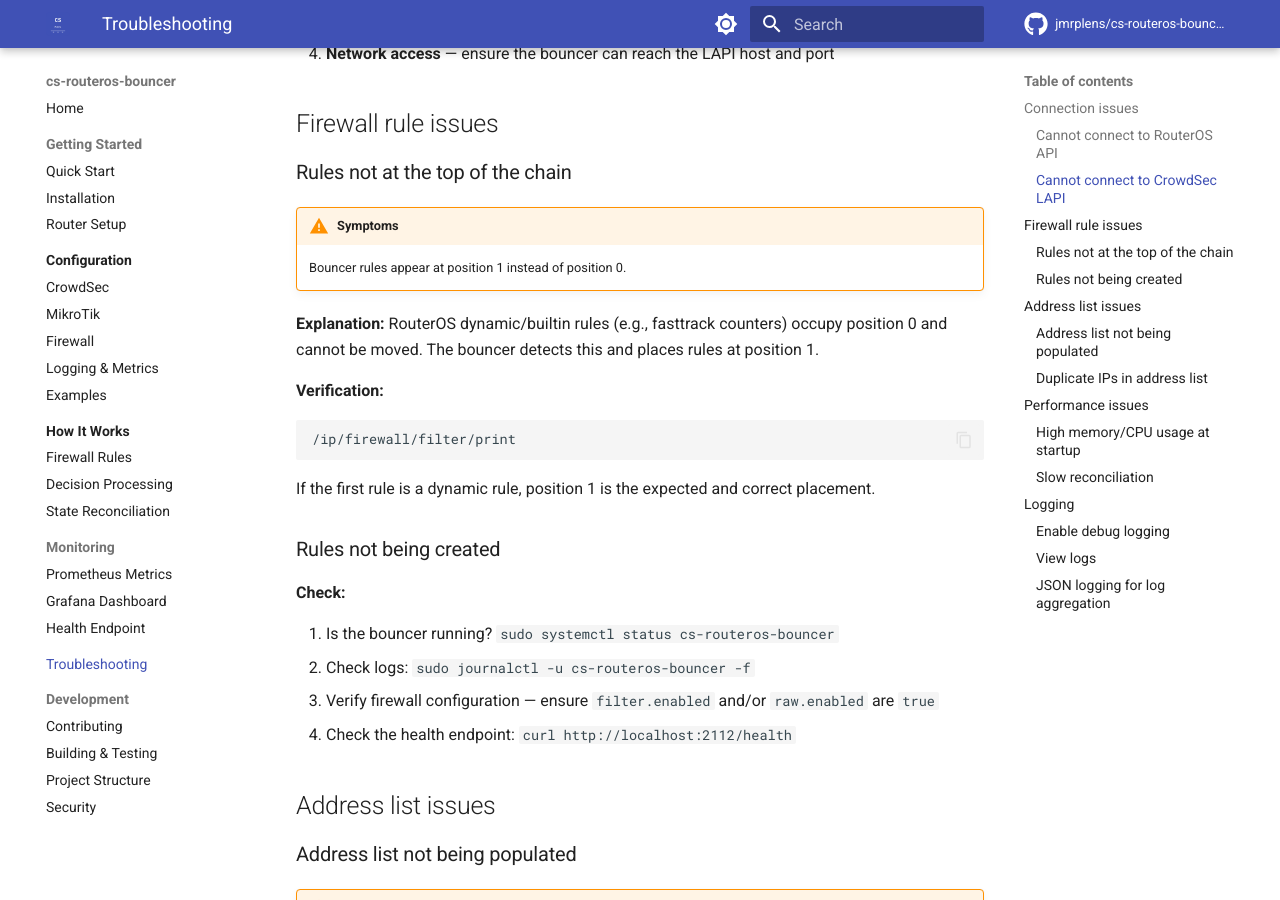
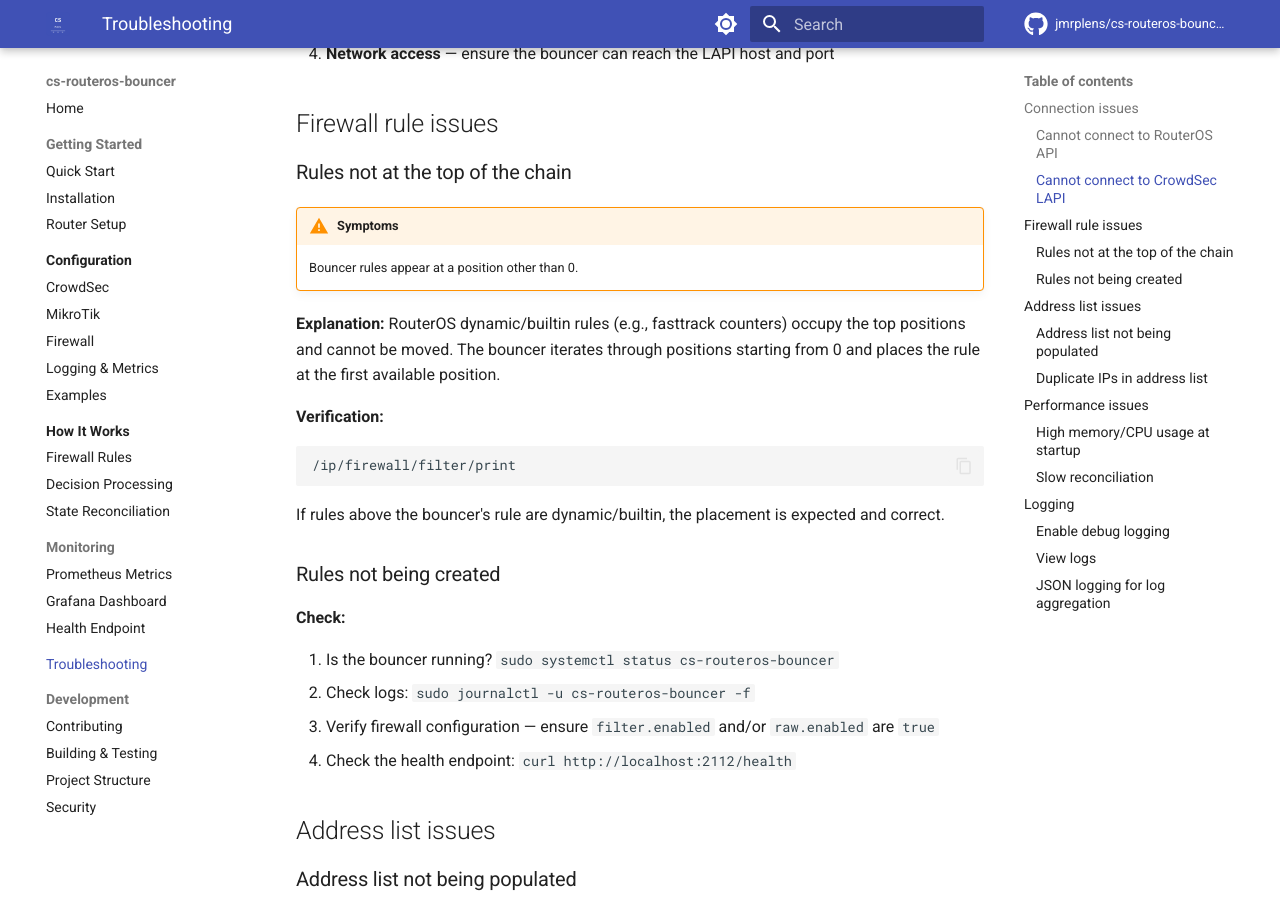
Before and after one commit to jmrplens/cs-routeros-bouncer, an MkDocs documentation site: the page built from docs/troubleshooting.md, in a window 1280 px wide and 900 px high, scrolled down 1221 px. Built offline with MkDocs 1.6.1 and Material for MkDocs 9.7.7, drawn with Linux system fonts in a browser that asks for light colours; comment, search, counter and statistics services are not loaded.

Commit message:
fix: iterate all positions for rule placement and add block_input to README example
- Rule placement now tries position 0, then 1, 2, etc. until it finds a
  valid position instead of only trying 0 and 1
- Add block_input.interface_list to Full Protection README example
- Update all docs to reflect iterative placement behavior

````diff
--- a/docs/troubleshooting.md
+++ b/docs/troubleshooting.md
@@ -47,16 +47,16 @@ Common issues and their solutions.
 ### Rules not at the top of the chain
 
 !!! warning "Symptoms"
-    Bouncer rules appear at position 1 instead of position 0.
+    Bouncer rules appear at a position other than 0.
 
-**Explanation:** RouterOS dynamic/builtin rules (e.g., fasttrack counters) occupy position 0 and cannot be moved. The bouncer detects this and places rules at position 1.
+**Explanation:** RouterOS dynamic/builtin rules (e.g., fasttrack counters) occupy the top positions and cannot be moved. The bouncer iterates through positions starting from 0 and places the rule at the first available position.
 
 **Verification:**
 ```routeros
 /ip/firewall/filter/print
 ```
 
-If the first rule is a dynamic rule, position 1 is the expected and correct placement.
+If rules above the bouncer's rule are dynamic/builtin, the placement is expected and correct.
 
 ### Rules not being created
 
````
Also changed, not shown: README.md (+4 -2 lines), docs/architecture/firewall-rules.md (+1 -1 lines), docs/configuration/firewall.md (+1 -1 lines), 2 other files.
